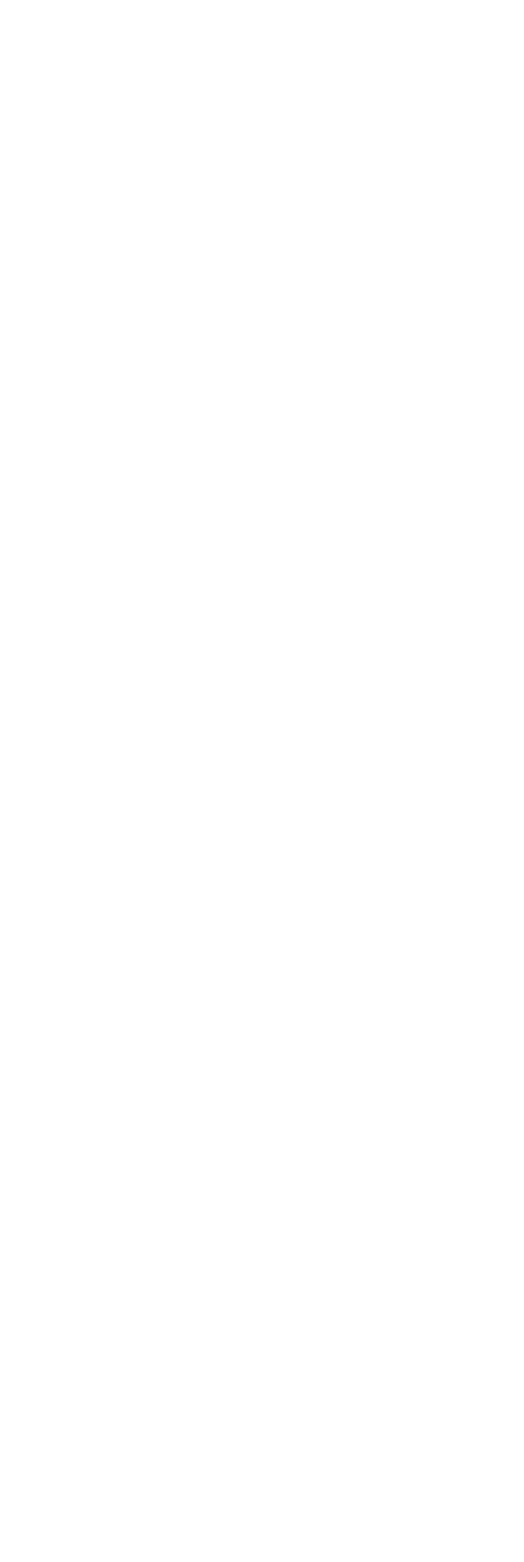
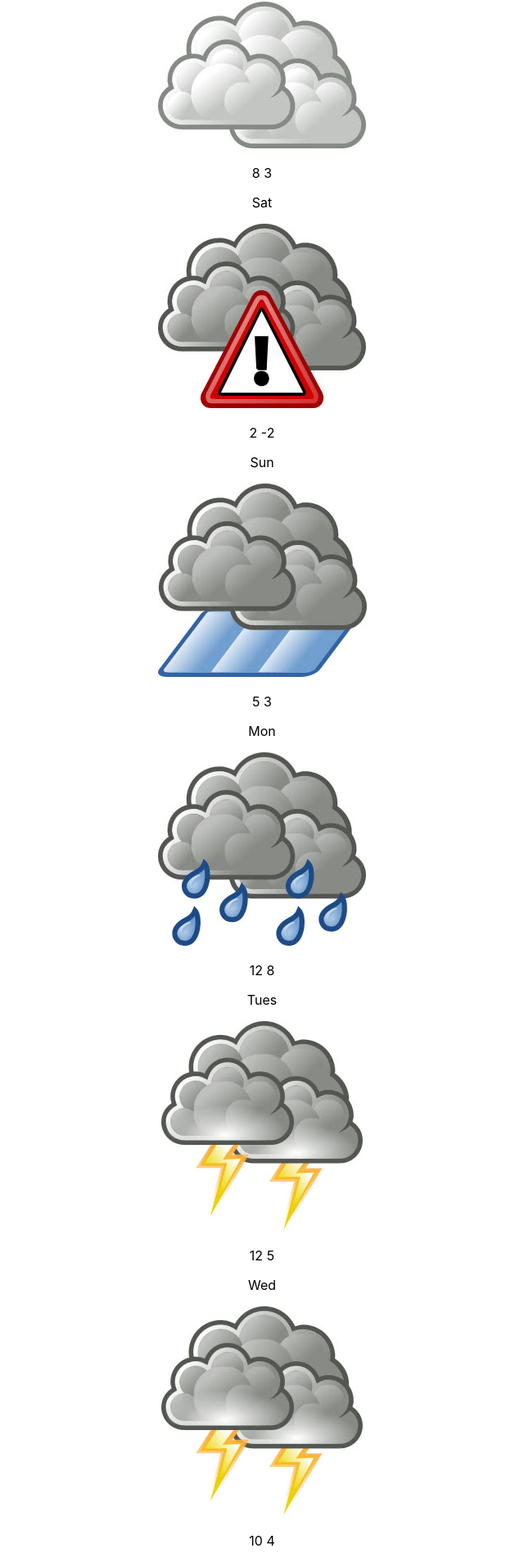
Before and after one commit to ilcanseco/weatherforecast, a React (Create React App) app: page / in a window 1280 px wide. Shown: the part 854-2760 px from the top of the page at 82% size, without its empty margins (320-960 px from the left). Before the commit the page ends 800 px from the top, so only its background shows below. Built offline with nearby package versions, Linux system fonts and the light colour scheme.

Commit message:
Imported thumbnails, created state and added hard-coded values

```diff
--- a/src/WeatherForecast.js
+++ b/src/WeatherForecast.js
@@ -1,10 +1,51 @@
 import React, { Component } from "react";
+import DayForecast from "./DayForecast.js";
+
+import placeholder from "./images/feelsbadman.png";
+import clear from "./images/weather_clear.jpg";
+import clearNight from "./images/weather_clear_night.jpg";
+import fewClouds from "./images/weather_few_clouds.jpg";
+import fewCloudsNight from "./images/weather_few_clouds_night.jpg";
+import overcast from "./images/weather_overcast.jpg";
+import severeAlert from "./images/weather_severe_alert.jpg";
+import scatteredShowers from "./images/weather_showers_scattered.jpg";
+import showers from "./images/weather_showers.jpg";
+import snow from "./images/weather_snow.jpg";
+import storm from "./images/weather_storm.jpg";
 
 class WeatherForecast extends Component {
+  constructor() {
+    super();
+    this.state = {
+      day: "",
+      weather: "",
+      image: placeholder,
+      tempHi: "",
+      tempLo: ""
+    };
+  }
+
+  handleRefresh = () => {
+    document.location.reload(true);
+  };
+
   render() {
     return (
-      <div>
-        <p>PLACEHOLDER</p>
+      <div className="forecast">
+        <DayForecast day="Wed" image={clear} tempHi="16" tempLo="7" />
+        <DayForecast day="Thu" image={fewClouds} tempHi="10" tempLo="4" />
+        <DayForecast day="Fri" image={overcast} tempHi="8" tempLo="3" />
+        <DayForecast day="Sat" image={severeAlert} tempHi="2" tempLo="-2" />
+        <DayForecast day="Sun" image={showers} tempHi="5" tempLo="3" />
+        <DayForecast
+          day="Mon"
+          image={scatteredShowers}
+          tempHi="12"
+          tempLo="8"
+        />
+        <DayForecast day="Tues" image={storm} tempHi="12" tempLo="5" />
+        <DayForecast day="Wed" image={storm} tempHi="10" tempLo="4" />
+        <button onClick={this.handleRefresh}>Refresh</button>
       </div>
     );
   }
```
